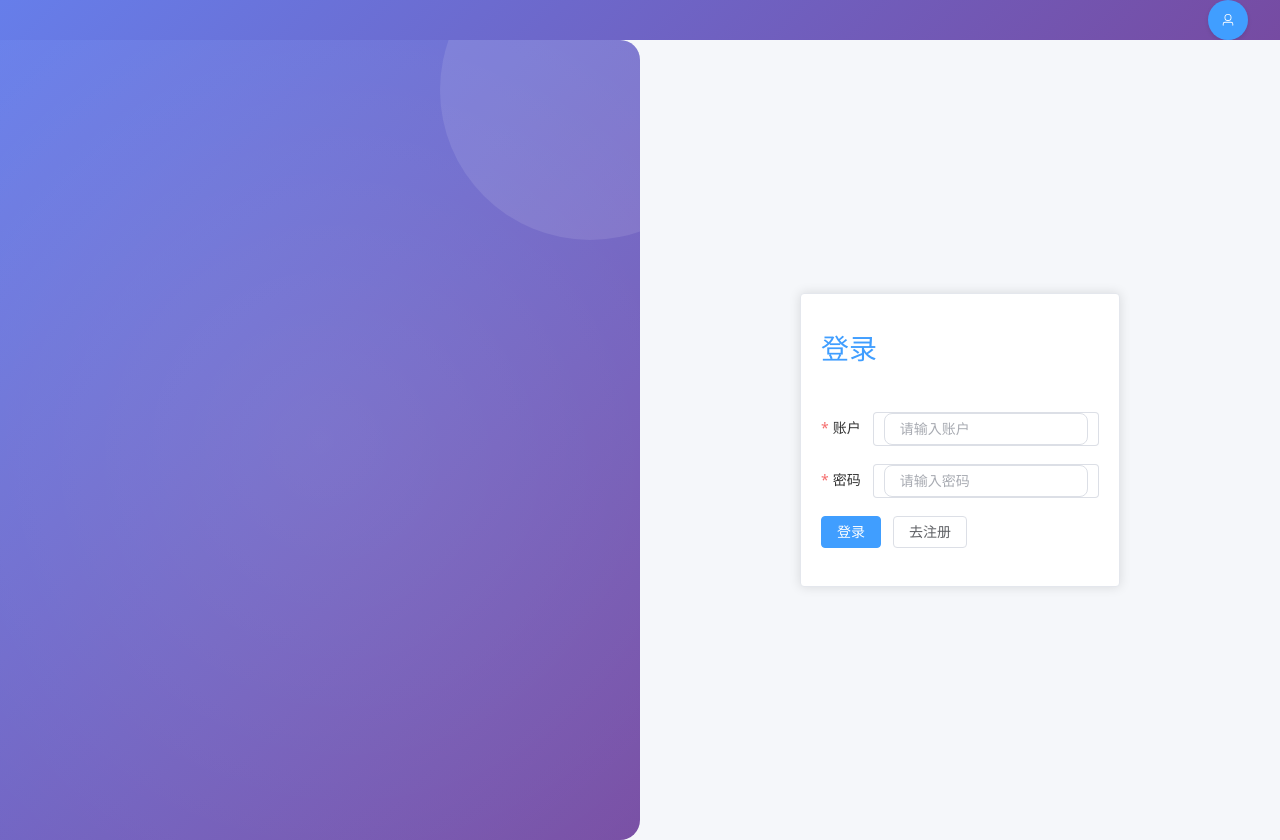
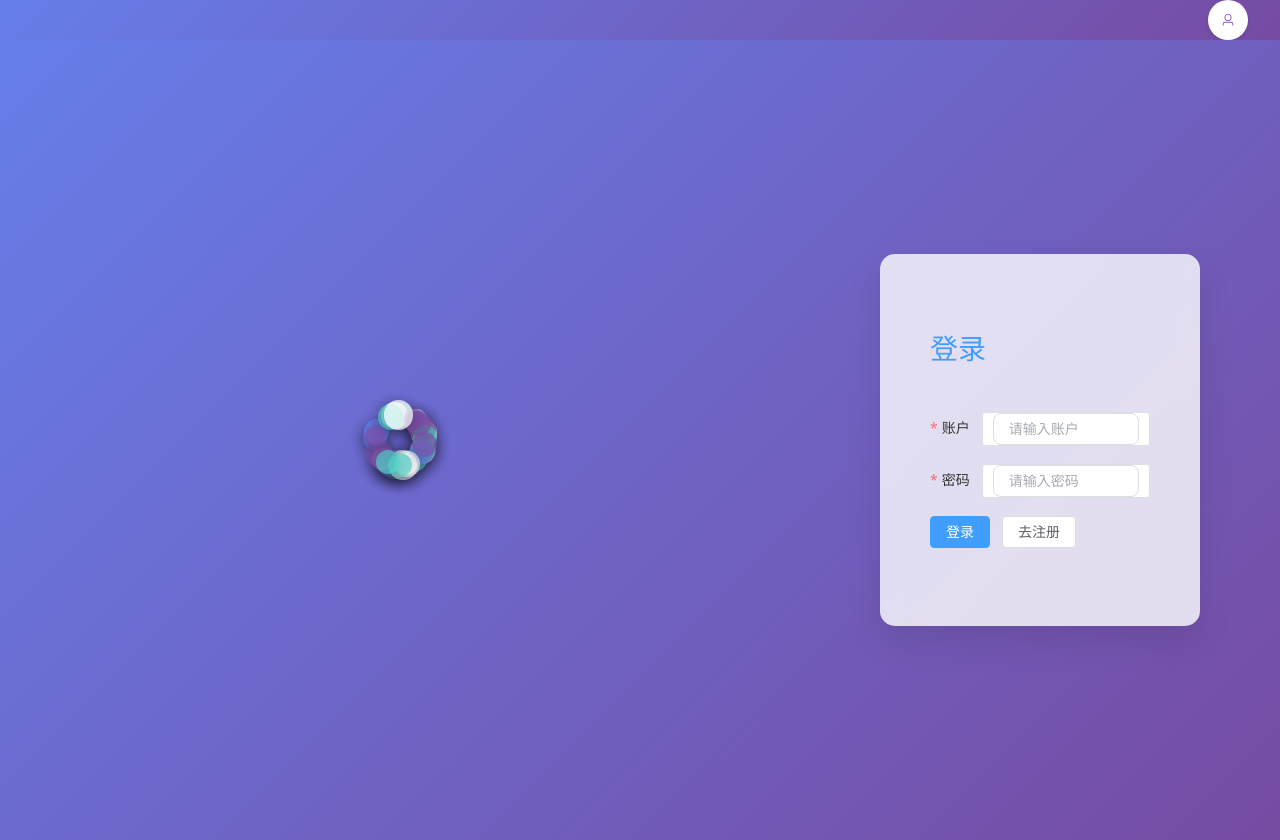
Before and after one commit to people-creater/people-learn, a Vue app in the folder vue-project/: page /login in a window 1280 px wide. Built offline with nearby package versions, Linux system fonts and the light colour scheme.

Commit message:
初始化推送

```diff
--- a/vue-project/src/App.vue
+++ b/vue-project/src/App.vue
@@ -5,14 +5,26 @@ import PageHeader from './components/layout/PageHeader.vue'
 <template>
   <div class="app-page">
     <PageHeader />
-    <main class="app-content" id="appContent">
-      <div class="gradient-overlay" id="gradient1"></div>
-      <div class="gradient-overlay" id="gradient2"></div>
-      <div class="gradient-overlay" id="gradient3"></div>
-      <router-view></router-view>
+    <main class="app-content-wrapper">
+      <transition name="slide" mode="out-in">
+        <router-view class="app-content" id="appContent"></router-view>
+      </transition>
     </main>
   </div>
 </template>
+
+<style>
+.gradient-overlay {
+  position: absolute;
+  top: 0;
+  left: 0;
+  width: 100%;
+  height: 100%;
+  opacity: 0;
+  transition: opacity 0.5s ease;
+  pointer-events: none; /* 确保渐变层不拦截鼠标事件 */
+}
+</style>
 
 <style scoped>
 .app-page {
@@ -21,29 +33,49 @@ import PageHeader from './components/layout/PageHeader.vue'
   flex-direction: column;
 }
 
+.app-content-wrapper {
+  flex: 1;
+  position: relative;
+  overflow: hidden;
+}
+
 .app-content {
-  flex: 1;
   background: linear-gradient(135deg, #667eea 0%, #764ba2 100%);
   display: flex;
   align-items: center;
   justify-content: center;
   position: relative;
   overflow: hidden;
+  min-height: calc(100vh - 60px);
 }
 
-.gradient-overlay {
+/* 向左滑动过渡效果 */
+.slide-enter-active,
+.slide-leave-active {
+  transition: transform 0.5s ease, opacity 0.5s ease;
   position: absolute;
   top: 0;
-  left: 0;
   width: 100%;
-  height: 100%;
-  opacity: 0;
-  transition: opacity 0.5s ease;
-  pointer-events: none;
 }
 
-.app-content.mouse-move .gradient-overlay {
+.slide-enter-from {
+  transform: translateX(100%);
+  opacity: 0;
+}
+
+.slide-enter-to {
+  transform: translateX(0);
   opacity: 1;
+}
+
+.slide-leave-from {
+  transform: translateX(0);
+  opacity: 1;
+}
+
+.slide-leave-to {
+  transform: translateX(-100%);
+  opacity: 0;
 }
 
 .content-wrapper {
@@ -71,23 +103,72 @@ export default {
   },
   methods: {
     initMouseMoveEffect() {
-      const appContent = document.getElementById('appContent');
-      const gradient1 = document.getElementById('gradient1');
-      const gradient2 = document.getElementById('gradient2');
-      const gradient3 = document.getElementById('gradient3');
+      // 使用事件委托，监听路由视图中的appContent
+      const appContentWrapper = document.querySelector('.app-content-wrapper');
 
-      if (appContent && gradient1 && gradient2 && gradient3) {
+      if (appContentWrapper) {
         let moveTimer;
 
-        appContent.addEventListener('mousemove', (e) => {
+        const handleMouseMove = (e) => {
           // 清除之前的定时器
           clearTimeout(moveTimer);
+
+          // 查找当前的appContent元素（可能随路由变化而变化）
+          const appContent = document.getElementById('appContent');
+          if (!appContent) return;
 
           const rect = appContent.getBoundingClientRect();
           const x = ((e.clientX - rect.left) / rect.width) * 100;
           const y = ((e.clientY - rect.top) / rect.height) * 100;
 
-          // 直接设置背景渐变
+          // 直接设置背景样式而不是使用CSS变量
+          this.updateGradientOverlays(appContent, x, y);
+          appContent.classList.add('mouse-move');
+
+          // 一段时间后淡出效果
+          moveTimer = setTimeout(() => {
+            appContent.classList.remove('mouse-move');
+          }, 2000);
+        };
+
+        const handleMouseLeave = () => {
+          const appContent = document.getElementById('appContent');
+          if (appContent) {
+            appContent.classList.remove('mouse-move');
+          }
+        };
+
+        appContentWrapper.addEventListener('mousemove', handleMouseMove);
+        appContentWrapper.addEventListener('mouseleave', handleMouseLeave);
+      }
+    },
+
+    updateGradientOverlays(appContent, x, y) {
+      // 确保渐变覆盖层存在
+      let gradient1 = appContent.querySelector('.gradient-1');
+      let gradient2 = appContent.querySelector('.gradient-2');
+      let gradient3 = appContent.querySelector('.gradient-3');
+
+      // 如果不存在则创建
+      if (!gradient1) {
+        gradient1 = document.createElement('div');
+        gradient1.className = 'gradient-overlay gradient-1';
+        appContent.appendChild(gradient1);
+      }
+
+      if (!gradient2) {
+        gradient2 = document.createElement('div');
+        gradient2.className = 'gradient-overlay gradient-2';
+        appContent.appendChild(gradient2);
+      }
+
+      if (!gradient3) {
+        gradient3 = document.createElement('div');
+        gradient3.className = 'gradient-overlay gradient-3';
+        appContent.appendChild(gradient3);
+      }
+
+      // 更新渐变背景
       gradient1.style.background = `radial-gradient(
         circle at ${x}% ${y}%,
         rgba(102, 126, 234, 0.4) 0%,
@@ -106,18 +187,10 @@ export default {
         transparent 30%
       )`;
 
-          appContent.classList.add('mouse-move');
-
-          // 一段时间后淡出效果
-          moveTimer = setTimeout(() => {
-            appContent.classList.remove('mouse-move');
-          }, 2000);
-        });
-
-        appContent.addEventListener('mouseleave', () => {
-          appContent.classList.remove('mouse-move');
-        });
-      }
+      // 显示渐变层
+      gradient1.style.opacity = '1';
+      gradient2.style.opacity = '1';
+      gradient3.style.opacity = '1';
     }
   }
 }
--- a/vue-project/src/components/layout/PageHeader.vue
+++ b/vue-project/src/components/layout/PageHeader.vue
@@ -1,14 +1,21 @@
 <script setup>
 import { User } from "@element-plus/icons-vue";
-import {useRouter} from "vue-router";
+import { useRouter } from "vue-router";
 
-const router = useRouter()
+const router = useRouter();
 
 const handleLogin = () => {
-  // 跳转到登录页面
-  router.push('/login')
-}
+  // 添加一个类来触发滑动动画
+  const appContent = document.getElementById('appContent');
+  if (appContent) {
+    appContent.classList.add('slide-left');
+  }
 
+  // 延迟跳转以允许动画完成
+  setTimeout(() => {
+    router.push('/login');
+  }, 300);
+};
 </script>
 
 <template>
@@ -45,8 +52,8 @@ const handleLogin = () => {
   width: 40px;
   height: 40px;
   border-radius: 50%;
-  background-color: #409eff;
-  color: white;
+  background-color: #ffffff;
+  color: #884bd8;
   border: none;
   cursor: pointer;
   font-size: 14px;
@@ -58,7 +65,7 @@ const handleLogin = () => {
 }
 
 .login-button:hover {
-  background-color: #a45ce3;
+  background-color: #c1c1c1;
   transform: scale(1.05);
   box-shadow: 0 4px 8px rgba(0, 0, 0, 0.15);
 }
--- a/vue-project/src/views/login/LoginPage.vue
+++ b/vue-project/src/views/login/LoginPage.vue
@@ -1,8 +1,21 @@
 <template>
   <el-row class="login-page">
-      <el-col :span="12" class="bg"></el-col>
+    <el-col :span="12" class="bg" id="bgContainer">
+      <!-- 添加可交互的球元素 -->
+      <div class="interactive-ball" v-for="ball in balls" :key="ball.id"
+           :style="{
+             left: ball.x + 'px',
+             top: ball.y + 'px',
+             width: ball.size + 'px',
+             height: ball.size + 'px',
+             backgroundColor: ball.color,
+             transition: ball.isMoving ? 'all 0.3s ease' : 'all 0.5s ease'
+           }"
+           @mouseenter="moveBall(ball)">
+      </div>
+    </el-col>
     <el-col :span="6" :offset="3" class="form">
-        <el-card>
+      <el-card class="login-card">
         <!-- 注册表单 -->
         <el-form ref="registerForm" :model="registerForm" :rules="registerRules" v-if="isRegister">
           <el-form-item>
@@ -45,7 +58,7 @@
 </template>
 
 <script setup>
-import { ref, reactive } from 'vue'
+import { ref, reactive, onMounted } from 'vue'
 import { useRouter } from 'vue-router'
 
 // 使用路由
@@ -64,6 +77,9 @@ const registerForm = reactive({
   password: '',
   rePassword: ''
 })
+
+// 球元素数据
+const balls = ref([])
 
 // 表单验证规则
 const checkRePassword = (_rule, value, callback) => {
@@ -100,6 +116,89 @@ const registerRules = {
 const loginFormRef = ref(null)
 const registerFormRef = ref(null)
 
+// 初始化球元素
+const initBalls = () => {
+  const bgContainer = document.getElementById('bgContainer')
+  if (!bgContainer) return
+
+  const ballCount = 36
+  const colors = [
+    'rgba(255, 255, 255, 0.7)',
+    'rgba(102, 126, 234, 0.7)',
+    'rgba(118, 75, 162, 0.7)',
+    'rgba(78, 205, 196, 0.7)'
+  ]
+
+  balls.value = []
+
+  // 计算中心点位置
+  const centerX = bgContainer.clientWidth / 2
+  const centerY = bgContainer.clientHeight / 2
+  const radius = 25 // 半径20px
+
+  for (let i = 0; i < ballCount; i++) {
+    const size = Math.random() * 10 + 20
+
+    // 在中心点半径20px的圆圈边缘上随机分布
+    const angle = Math.random() * Math.PI * 2
+    const x = centerX + Math.cos(angle) * radius - size / 2
+    const y = centerY + Math.sin(angle) * radius - size / 2
+
+    balls.value.push({
+      id: i,
+      x: x,
+      y: y,
+      size: size,
+      color: colors[Math.floor(Math.random() * colors.length)],
+      originalX: x,
+      originalY: y,
+      isMoving: false
+    })
+  }
+}
+
+// 移动球元素
+const moveBall = (ball) => {
+  const bgContainer = document.getElementById('bgContainer')
+  if (!bgContainer) return
+
+  // 标记球正在移动
+  ball.isMoving = true
+
+  // 计算移动方向（远离鼠标）
+  const centerX = bgContainer.clientWidth / 2
+  const centerY = bgContainer.clientHeight / 2
+
+  // 确定移动方向（向远离中心的方向移动）
+  const moveDistance = Math.random() * (500 - 50) + 50
+  let newX = ball.originalX
+  let newY = ball.originalY
+
+  // 根据球的位置决定移动方向
+  if (ball.originalX < centerX) {
+    newX = Math.max(0, ball.originalX - moveDistance)
+  } else {
+    newX = Math.min(bgContainer.clientWidth - ball.size, ball.originalX + moveDistance)
+  }
+
+  if (ball.originalY < centerY) {
+    newY = Math.max(0, ball.originalY - moveDistance)
+  } else {
+    newY = Math.min(bgContainer.clientHeight - ball.size, ball.originalY + moveDistance)
+  }
+
+  // 更新球的位置
+  ball.x = newX
+  ball.y = newY
+
+  // 一段时间后回到原位
+  setTimeout(() => {
+    ball.x = ball.originalX
+    ball.y = ball.originalY
+    ball.isMoving = false
+  }, 200)
+}
+
 // 处理登录
 const handleLogin = () => {
   router.push('/')
@@ -118,20 +217,35 @@ const returnToLogin = () => {
   registerForm.password = ''
   registerForm.rePassword = ''
 }
+
+// 组件挂载后初始化球元素
+onMounted(() => {
+  // 等待DOM渲染完成后再初始化
+  setTimeout(() => {
+    initBalls()
+  }, 100)
+
+  // 窗口大小改变时重新初始化
+  window.addEventListener('resize', initBalls)
+})
 </script>
 
-<style scoped>.login-page {
+
+
+<style scoped>
+.login-page {
   margin-top: 0;
   margin-left: 0;
   width: 100vw;
   height: 100vh;
-  background-color: #f5f7fa;
+  background: linear-gradient(135deg, #667eea, #764ba2); /* 柔化渐变 */
   display: flex;
   align-items: center;
+  position: relative;
+  z-index: 1;
 }
 
 .bg {
-  background: linear-gradient(135deg, #667eea 0%, #764ba2 100%);
   height: 100%;
   border-radius: 0 20px 20px 0;
   display: flex;
@@ -141,24 +255,17 @@ const returnToLogin = () => {
   overflow: hidden;
 }
 
-.bg::before {
-  content: "";
+/* 可交互球元素样式 */
+.interactive-ball {
   position: absolute;
-  width: 200%;
-  height: 200%;
-  background: radial-gradient(circle, rgba(255,255,255,0.1) 0%, rgba(255,255,255,0) 70%);
-  transform: rotate(30deg);
+  border-radius: 50%;
+  box-shadow: 0 4px 15px rgba(0, 0, 0, 0.2);
+  z-index: 10;
 }
 
-.bg::after {
-  content: "";
-  position: absolute;
-  width: 300px;
-  height: 300px;
-  border-radius: 50%;
-  background: rgba(255, 255, 255, 0.1);
-  top: -100px;
-  right: -100px;
+.interactive-ball:hover {
+  transform: scale(1.1);
+  box-shadow: 0 6px 20px rgba(0, 0, 0, 0.3);
 }
 
 .form {
@@ -166,6 +273,8 @@ const returnToLogin = () => {
   align-items: center;
   justify-content: center;
   height: 100%;
+  position: relative;
+  z-index: 20; /* 确保表单在最上层 */
 }
 
 .login-card {
@@ -176,6 +285,8 @@ const returnToLogin = () => {
   border: none;
   backdrop-filter: blur(10px);
   background: rgba(255, 255, 255, 0.8);
+  position: relative;
+  z-index: 30; /* 确保卡片在最上层 */
 }
 
 h1 {
@@ -226,43 +337,3 @@ h1 {
   box-shadow: 0 5px 15px rgba(0, 0, 0, 0.1);
 }
 </style>
-
-<!--<style scoped>-->
-<!--.login-page {-->
-<!--  margin-top: 0;-->
-<!--  margin-left: 0;-->
-<!--  width:100vw;-->
-<!--  height: 100vh;-->
-<!--  background-color: #fff;-->
-<!--}-->
-
-<!--.bg {-->
-<!--  background: linear-gradient(to right, blue, #b75ff3);-->
-<!--  height: 100%;-->
-<!--  border-radius: 0 20px 20px 0;-->
-<!--}-->
-
-<!--.form {-->
-<!--  display: flex;-->
-<!--  align-items: center;-->
-<!--  justify-content: center;-->
-<!--  height: 100%;-->
-<!--}-->
-
-<!--.form :deep(el-card) {-->
-<!--  width: 100%;-->
-<!--  padding: 20px;-->
-<!--  border-radius: 10px;-->
-<!--  box-shadow: 0 0 20px rgba(0, 0, 0, 0.1);-->
-<!--}-->
-
-<!--h1 {-->
-<!--  text-align: center;-->
-<!--  margin-bottom: 30px;-->
-<!--  color: #409EFF;-->
-<!--}-->
-
-<!--el-form-item {-->
-<!--  margin-bottom: 20px;-->
-<!--}-->
-<!--</style>-->
```
Lines whose indentation alone changed are shown as unchanged.
